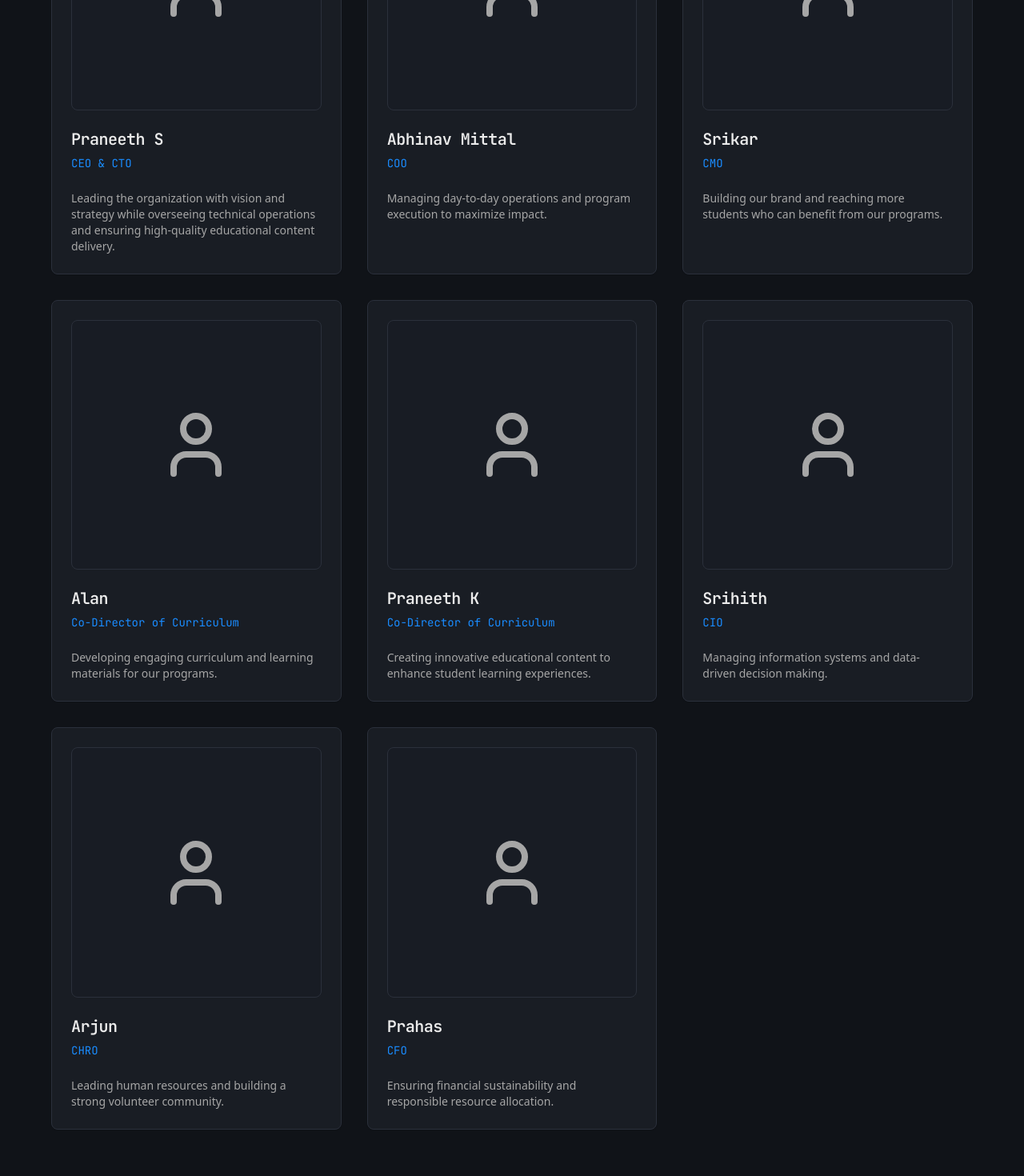
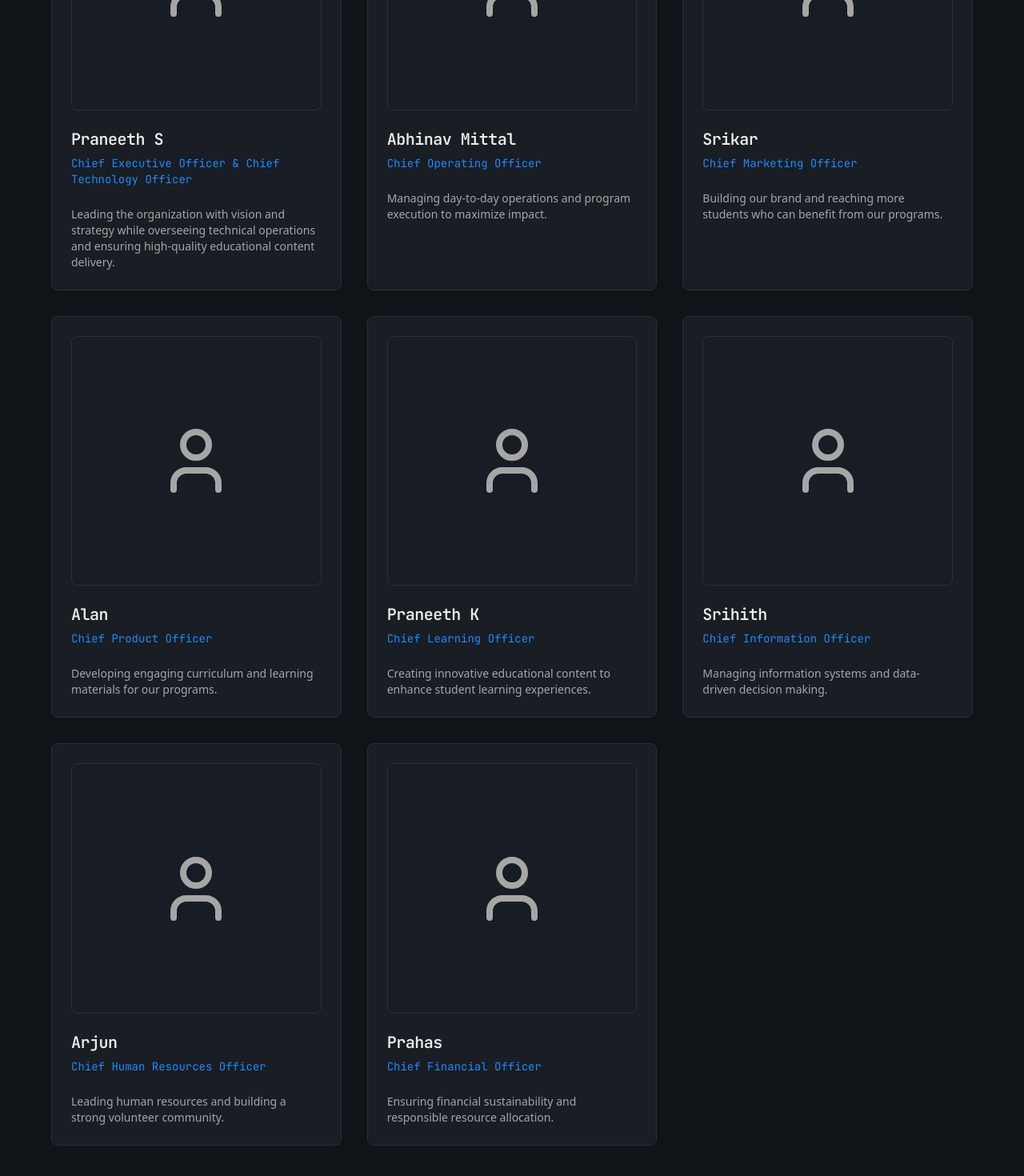
Before and after one commit to flyingturtleboop/code-for-all-ngn, a React (Vite) app: page /team in a window 1280 px wide. Shown: the part 606-2076 px from the top of the page at 80% size. Built offline with nearby package versions, Linux system fonts and the light colour scheme; the HTML template or start-up script is replaced by a standard one.

Commit message:
Update team roles to full titles

```diff
--- a/src/pages/Team.tsx
+++ b/src/pages/Team.tsx
@@ -8,49 +8,49 @@ const Team = () => {
   const officers = [
     {
       name: "Praneeth S",
-      role: "CEO & CTO",
+      role: "Chief Executive Officer & Chief Technology Officer",
       bio: "Leading the organization with vision and strategy while overseeing technical operations and ensuring high-quality educational content delivery.",
       photo: null
     },
     {
       name: "Abhinav Mittal",
-      role: "COO",
+      role: "Chief Operating Officer",
       bio: "Managing day-to-day operations and program execution to maximize impact.",
       photo: null
     },
     {
       name: "Srikar",
-      role: "CMO",
+      role: "Chief Marketing Officer",
       bio: "Building our brand and reaching more students who can benefit from our programs.",
       photo: null
     },
     {
       name: "Alan",
-      role: "Co-Director of Curriculum",
+      role: "Chief Product Officer",
       bio: "Developing engaging curriculum and learning materials for our programs.",
       photo: null
     },
     {
       name: "Praneeth K",
-      role: "Co-Director of Curriculum",
+      role: "Chief Learning Officer",
       bio: "Creating innovative educational content to enhance student learning experiences.",
       photo: null
     },
     {
       name: "Srihith",
-      role: "CIO",
+      role: "Chief Information Officer",
       bio: "Managing information systems and data-driven decision making.",
       photo: null
     },
     {
       name: "Arjun",
-      role: "CHRO",
+      role: "Chief Human Resources Officer",
       bio: "Leading human resources and building a strong volunteer community.",
       photo: null
     },
     {
       name: "Prahas",
-      role: "CFO",
+      role: "Chief Financial Officer",
       bio: "Ensuring financial sustainability and responsible resource allocation.",
       photo: null
     }
```
